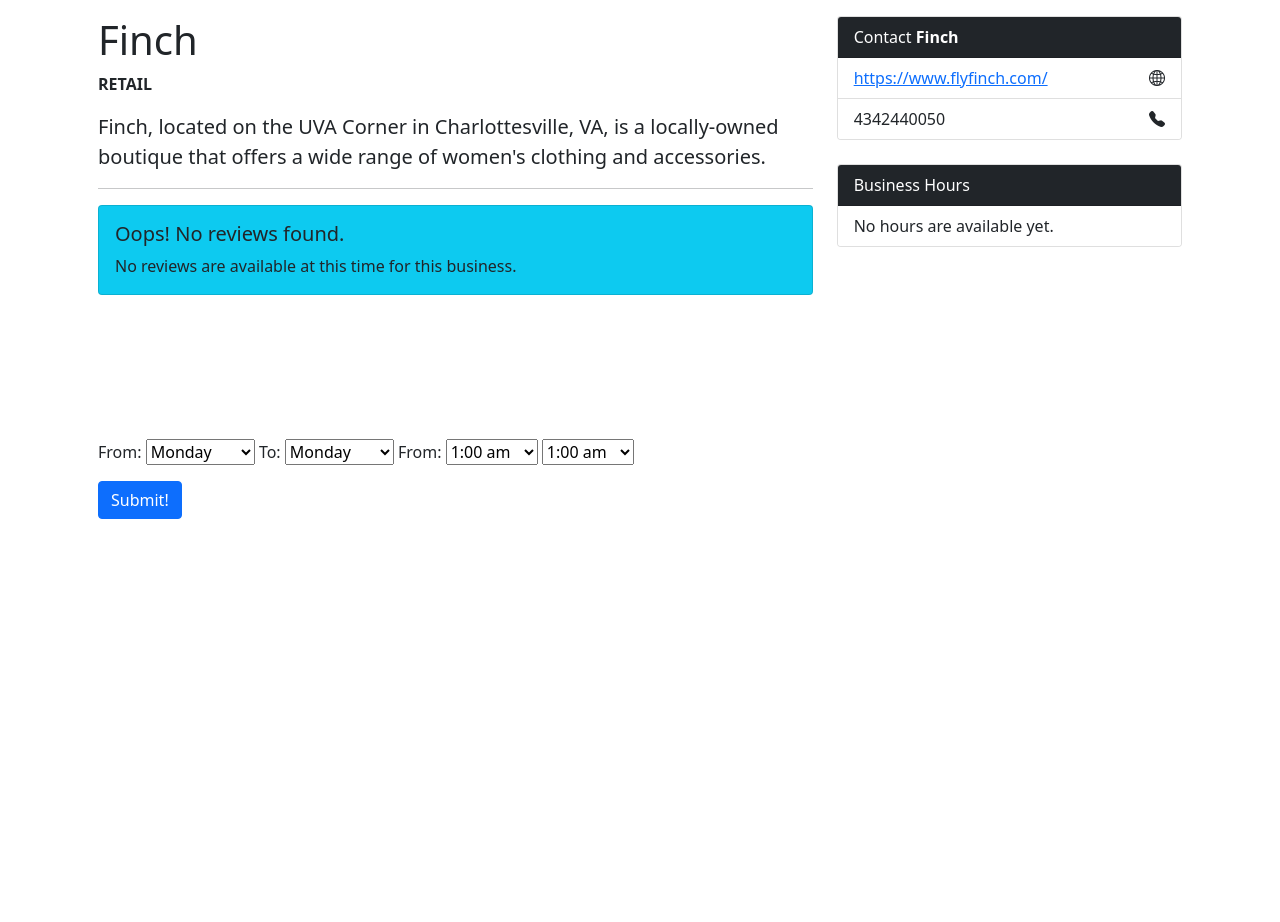
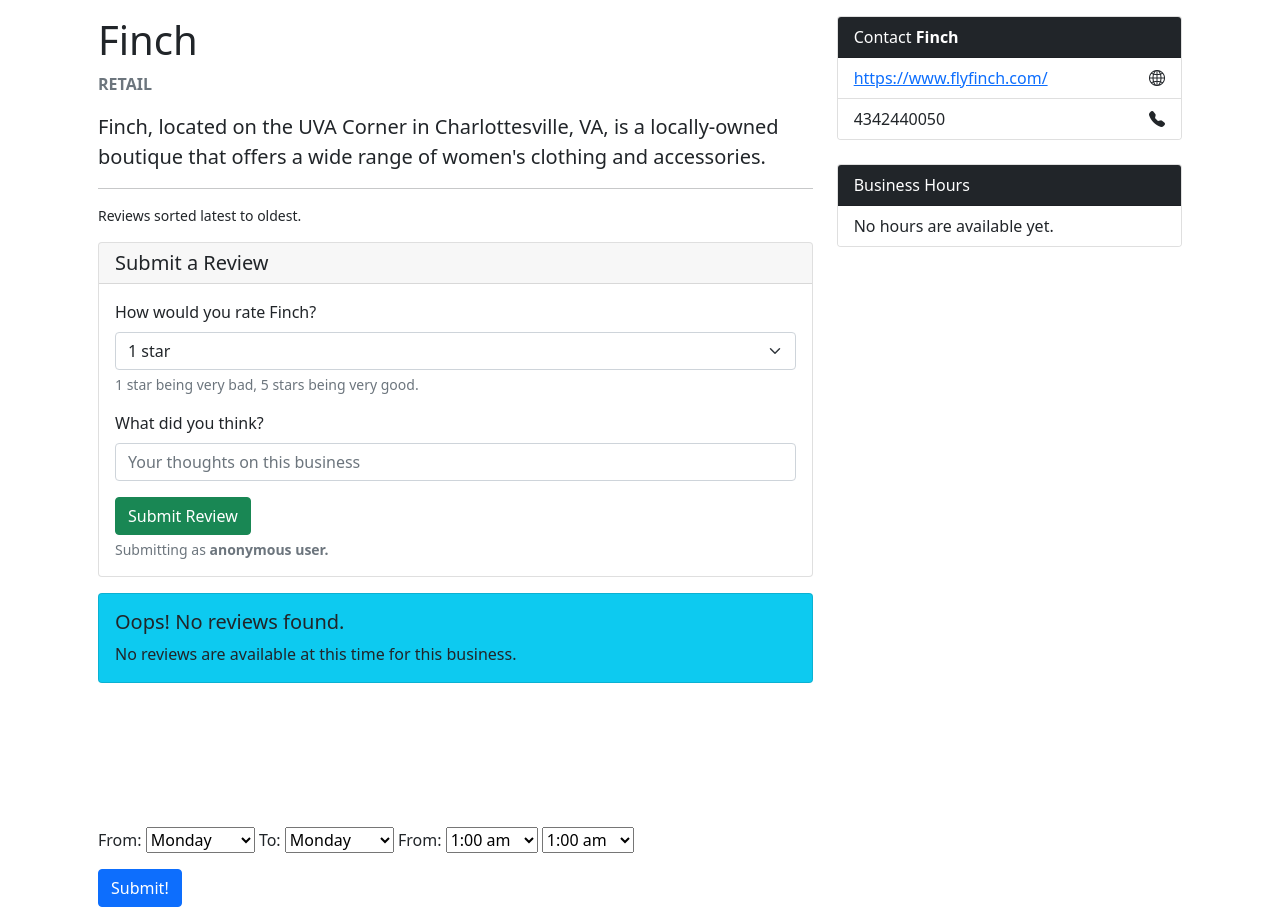
Before and after one commit to AndrewNguyen1/open-now, a Django app: a page that uses open_now/templates/open_now/business_specs.html in a window 1280 px wide. Shown: the part 128-1050 px from the top of the page. Before the commit the page ends 647 px from the top, so only its background shows below. Run offline with Django 3.2, Linux system fonts and the light colour scheme; data comes from the database, SQL or seed files in the repository; tables that the repository leaves empty hold one stand-in row (values such as "Sample post"); some libraries are stand-ins or nearby versions.

Commit message:
created submit review card in business_specs.html redesign

```diff
--- a/open_now/templates/open_now/business_specs.html
+++ b/open_now/templates/open_now/business_specs.html
@@ -19,7 +19,7 @@
     <div class="row">
         <div class="col-8">
             <h1>{{business.business_name}}</h1>
-            <p><strong>
+            <p class="text-muted"><strong>
                 {% if business.business_category == "REST" %}
                 RESTAURANT
                 {% endif %}
@@ -35,11 +35,55 @@
             </strong></p>
             <p class="lead">{{business.description}}</p>
             <hr>
+            <p class="small">Reviews sorted latest to oldest.</p>
+            <div class="card mb-3">
+                <h5 class="card-header">Submit a Review</h5>
+                <div class="card-body">
+
+                    <!-- <h5 class="card-title">Special title treatment</h5>
+                    <p class="card-text">With supporting text below as a natural lead-in to additional content.</p>
+                    <a href="#" class="btn btn-primary">Go somewhere</a> -->
+
+                    <form action="/open_now/new-review/" method="POST">
+                        {% csrf_token %}
+                        <div class="mb-3">
+                            <label for="rating" class="form-label">How would you rate {{business.business_name}}?</label>
+                            <select class="form-select" id="rating" name="rating">
+                                <option value=1>1 star</option>
+                                <option value=2>2 stars</option>
+                                <option value=3>3 stars</option>
+                                <option value=4>4 stars</option>
+                                <option value=5>5 stars</option>
+                            </select>
+                            <div id="ratingHelpText" class="form-text">
+                                1 star being very bad, 5 stars being very good.
+                            </div>
+                        </div>
+                        <div class="mb-3">
+                            <label for="review_text" class="form-label">What did you think?</label>
+                            <input type="text" class="form-control" id="review_text" placeholder="Your thoughts on this business" name="review_text">
+                            <input type="hidden" class="form-control" id="business_name" name="business_name" value={{business.business_name}}>
+                        </div>
+                        <button type="submit" class="btn btn-success mb-1">Submit Review</button>
+                        {% if user.is_authenticated %}
+                        <p class="card-text small text-muted">Submitting as <strong>{{user.username}}.</strong></p>
+                        {% else %}
+                        <p class="card-text small text-muted">Submitting as <strong>anonymous user.</strong></p>
+                        {% endif %}
+                    </form>
+                </div>
+            </div>
             {% if reviews %}
-                {% for r in reviews %}
+                {% for r in reviews reversed %}
                     <div class="card mb-3">
                         <div class="card-body">
-                            <h5 class="card-title">{{r.user}}</h5>
+                            <h5 class="card-title">
+                                {% if r.user == "AnonymousUser" %}
+                                Anonymous User
+                                {% else %}
+                                {{r.user}}
+                                {% endif %}
+                            </h5>
                             <h6 class="card-subtitle mb-2 text-muted">
                                 {% if r.rating == 1 %}
                                 <i class="bi bi-star-fill"></i><i class="bi bi-star"></i><i class="bi bi-star"></i><i class="bi bi-star"></i><i class="bi bi-star"></i>
@@ -61,7 +105,7 @@
                                 {% if r.review_text %}
                                 {{r.review_text}}
                                 {% else %}
-                                <emphasis>No review text available.</emphasis>
+                                <em>No review text available.</em>
                                 {% endif %}
                             </p>
                         </div>
```
